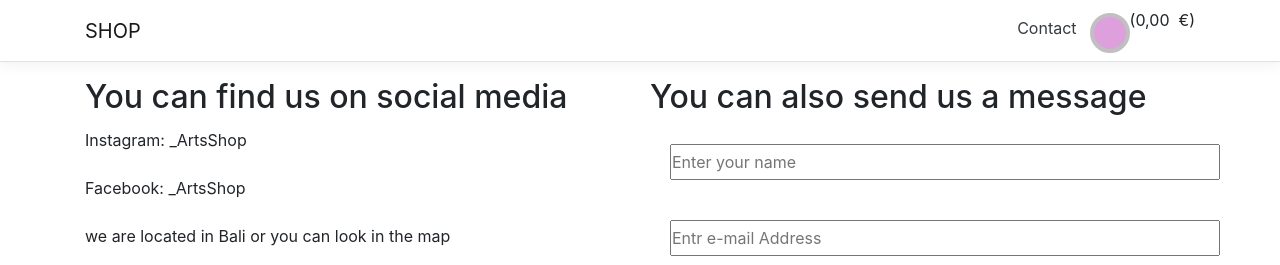
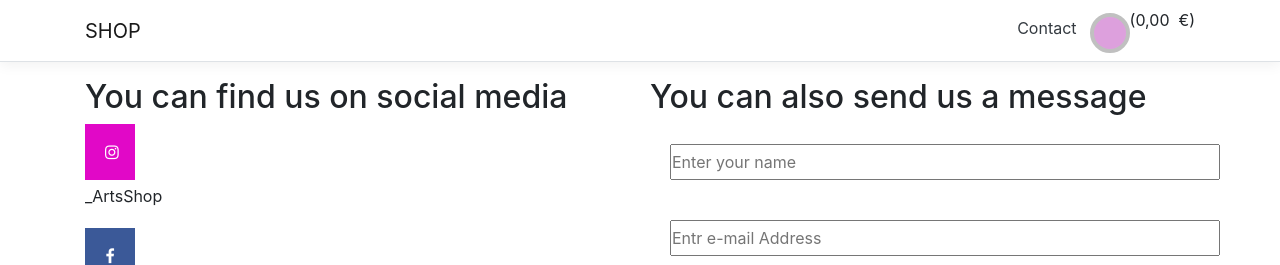
Before and after one commit to Tragicoma/ArtStore-Web-App, an ASP.NET Core app: page /Home/Contact in a window 1280 px wide. Shown: the top 265 px of the page. Run offline with ASP.NET Core 8, Linux system fonts and the light colour scheme.

Commit message:
fb,ig,location icons

```diff
--- a/ArtStore.Ui/Views/Home/Contact.cshtml
+++ b/ArtStore.Ui/Views/Home/Contact.cshtml
@@ -32,6 +32,30 @@
             height: 500px;
             width: 100%;
         }
+        .fa {
+            padding: 20px;
+            font-size: 30px;
+            width: 50px;
+            text-align: center;
+            text-decoration: none;
+        }
+
+        .fa {
+            padding: 20px;
+            font-size: 30px;
+            width: 50px;
+            text-align: center;
+            text-decoration: none;
+
+        }
+        .fa-facebook {
+            background: #3B5998;
+            color: white;
+        }
+        .fa-instagram {
+            background: #e108c7;
+            color: white;
+        }
     </style>
 </head>
 
@@ -39,11 +63,21 @@
     <div class="wrapper">
         <div>
             <h2>You can find us on social media</h2>
-            <p>Instagram:  _ArtsShop</p>
-            <p>Facebook:  _ArtsShop</p>
-            <p>we are located in Bali or you can look in the map</p>
+            <link rel="stylesheet" href="https://cdnjs.cloudflare.com/ajax/libs/font-awesome/4.7.0/css/font-awesome.min.css">
+            <a href="#" class="fa fa-instagram"></a>
+            <p>_ArtsShop</p>
+            <link rel="stylesheet" href="https://cdnjs.cloudflare.com/ajax/libs/font-awesome/4.7.0/css/font-awesome.min.css">
+            <a href="#" class="fa fa-facebook"></a>
+            <p>_ArtsShop</p>
+            @*<p>we are located in Bali or you can look in the map</p>*@
             @*<img src="~/pic/map.jpg" style="height:200px; width:300px;" />*@
 
+            <meta name="viewport" content="width=device-width, initial-scale=1">
+            <link rel="stylesheet" href="https://cdnjs.cloudflare.com/ajax/libs/font-awesome/4.7.0/css/font-awesome.min.css">
+
+            <h1>Location</h1>
+            <i class="fa fa-map-marker" style="font-size:48px;color:red"></i>
+            <br>
             <div id="map">
                 <iframe src="https://www.google.com/maps/embed?pb=!1m18!1m12!1m3!1d7885.712892163568!2d115.11212177425021!3d-8.799554574720919!2m3!1f0!2f0!3f0!3m2!1i1024!2i768!4f13.1!3m3!1m2!1s0x2dd245154d864c41%3A0xaac6f51b3bd20fcb!2sDreamland%20Beach!5e0!3m2!1sen!2slv!4v1625657961223!5m2!1sen!2slv"
                         width="400" height="300" style="border:0;" allowfullscreen="" loading="lazy"></iframe>
@@ -57,10 +91,10 @@
 
             <form action="https://formsubmit.co/annabusele@inbox.lv" method="POST">
                 <input type="hidden" name="_captcha" value="false" />
-                <input type="text" name="text" placeholder="Enter your name" required class="mytext2" />
+                <input type="text" name="name" placeholder="Enter your name" required class="mytext2" />
                 <input type="email" name="email" placeholder="Entr e-mail Address" required class="mytext2" />
                 <input type="hidden" name="_next" value="http://localhost:7366/Home/Contact/pages/thanks.html" />
-                <input type="text" name="name" placeholder="Write your message here" required class="mytext">
+                <input type="text" name="message" placeholder="Write your message here" required class="mytext">
                 <button type="submit">Send</button>
             </form>
 
```
